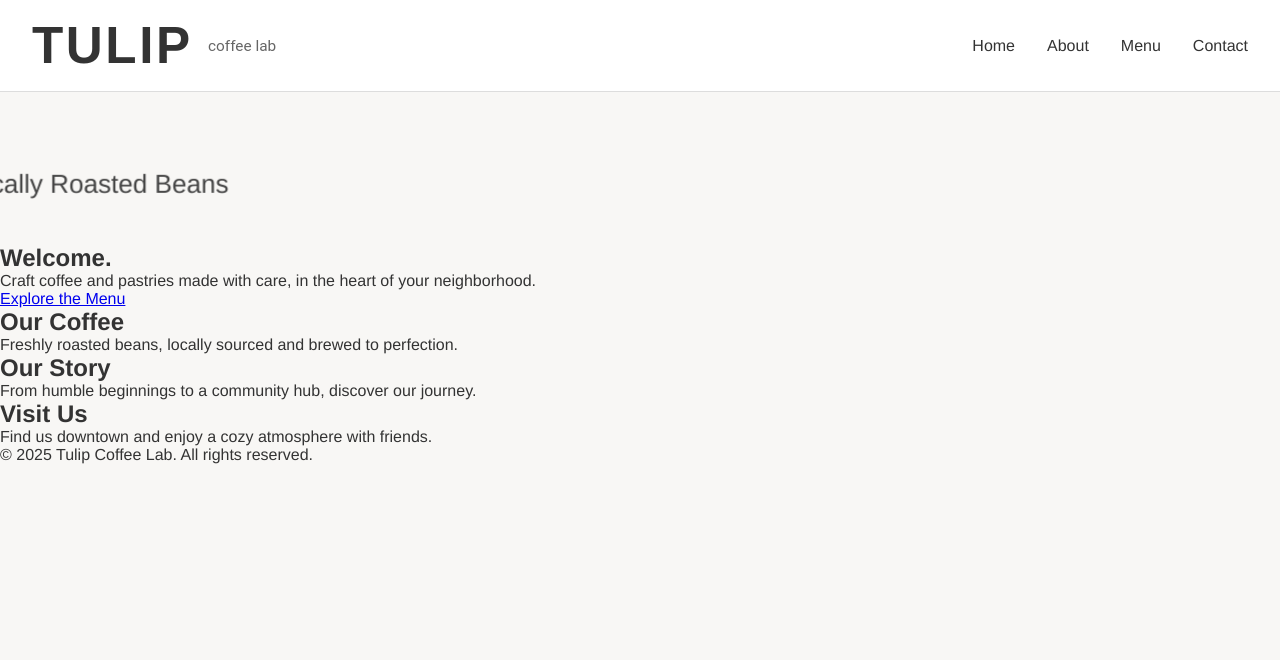
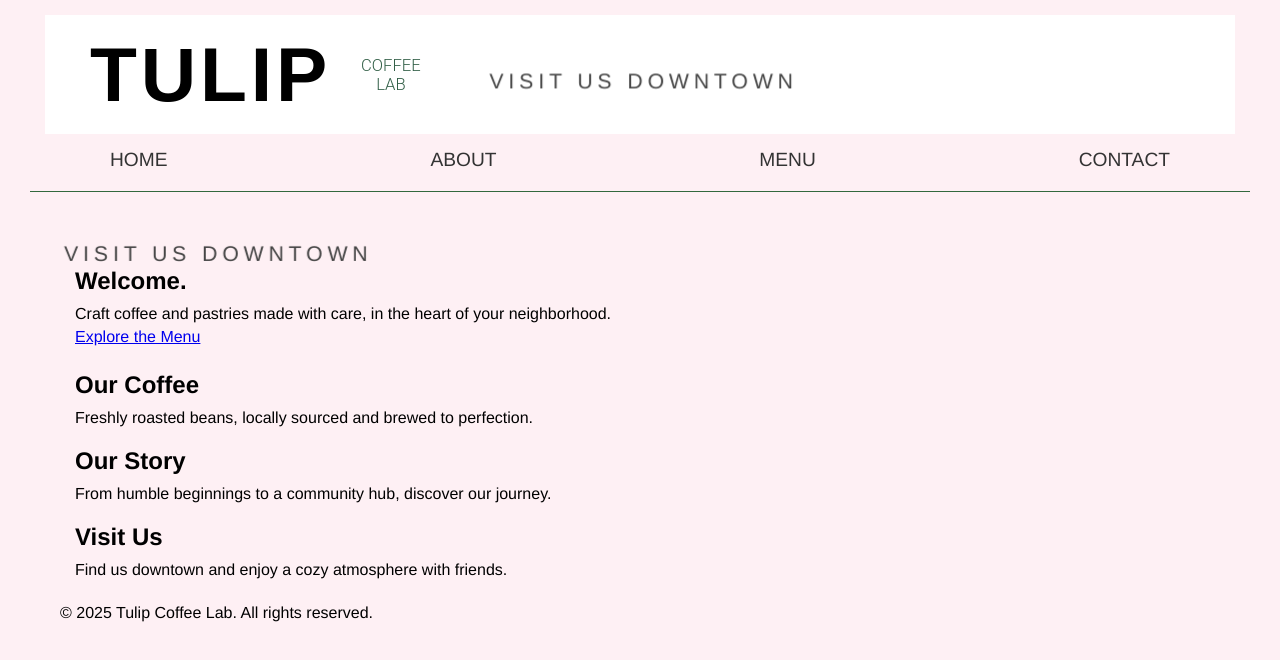
Before and after one commit to carolinecerussi/tulip-coffee-lab, a plain HTML site: page index.html in a window 1280 px wide. Drawn offline with Linux system fonts and the light colour scheme.

Commit message:
edit styling and placement of rotating banner element and create horizontal menu

```diff
--- a/css/styles.css
+++ b/css/styles.css
@@ -1,31 +1,40 @@
 /* Reset */
 * {
   margin: 0;
-  padding: 0;
+  padding-left: 15px;
+  padding-right: 15px;
+  padding-top:5px;
+  padding-bottom:5px;
   box-sizing: border-box;
 }
 
 body {
   font-family: 'Helvetica Neue', sans-serif;
-  background: #f8f7f5;
-  color: #333;
+  background: #fef0f4;
+  color: #000000;
+  width:100%;
 }
 
 /* Header */
 .site-header {
   width: 100%;
-  background: #fff;
-  border-bottom: 1px solid #ddd;
+  border-bottom: 1px solid #33693d;
   position: sticky;
   top: 0;
   z-index: 10;
 }
 
 .nav {
-  display: flex;
+  display: block;
   justify-content: space-between;
   align-items: center;
-  padding: 1rem 2rem;
+}
+
+.bannerRotate {
+  display:flex;
+    justify-content: center;
+    background-color: white;
+    text-align: center;
 }
 
 /* Logo Layout */
@@ -33,21 +42,22 @@ body {
   display: flex;
   align-items: baseline; /* keeps text aligned neatly */
   width: 40vw;
+  background-color: white;
 }
 
 .logo-main {
   font-family: 'Montserrat', sans-serif;
-  font-size: 4vw;
+  font-size: 6vw;
   font-weight: 800;
   letter-spacing: 0.05em;
-  margin-right: 0.3em; /* keeps "coffee lab" close */
 }
 
 .logo-sub {
   font-family: 'Roboto', sans-serif;
-  font-size: 1.2vw;
-  font-weight: 400;
-  color: #666;
+  font-size: 1.3vw;
+  font-weight: 300;
+text-transform: uppercase;
+  color: #336048;
   align-self: center; /* vertical align next to TULIP */
 }
 
@@ -55,29 +65,43 @@ body {
 .nav-links {
   list-style: none;
   display: flex;
-  gap: 2rem;
+  gap: 1rem;
+  justify-content: space-between;
+  width:100%;
 }
 
 .nav-links a {
   text-decoration: none;
-  font-weight: 500;
+  font-weight: 300;
   color: #333;
   transition: color 0.2s ease;
+  font-size: 1.2rem;
+  text-transform: uppercase;
+  position: inherit;
+justify-content: space-between;
+margin:5px;
 }
 
 .nav-links a:hover {
-  color: #a24c2c;
+  color: #406952;
+    font-weight: 500;
+      font-size: 1.3rem;
+  transition: font-size 0.3s ease;
+
 }
 
 /* Rotating Cube Banner */
 .banner {
-  width: 100%;
-  height: 120px;
-  display: flex;
-  justify-content: center;
+  display: block;
   align-items: center;
   perspective: 1000px;
-  margin-top: 2rem;
+  width:100%;
+  text-align: center;
+  justify-content: center;
+  margin-top:40px;
+  letter-spacing: .3rem;
+  text-transform: uppercase;
+
 }
 
 .cube {
@@ -94,19 +118,16 @@ body {
   height: 100%;
   background: transparent;
   display: flex;
-  align-items: center;
-  justify-content: flex-start;
-  font-size: 1.5rem;
+  font-size: 1.3rem;
   font-weight: 300;
   color: #444;
-  padding-left: 1rem;
   backface-visibility: hidden;
 }
 
-.face:nth-child(1) { transform: rotateX(0deg) translateZ(10vh); }
-.face:nth-child(2) { transform: rotateX(90deg) translateZ(10vh); }
-.face:nth-child(3) { transform: rotateX(180deg) translateZ(10vh); }
-.face:nth-child(4) { transform: rotateX(-90deg) translateZ(10vh); }
+.face:nth-child(1) { transform: rotateX(0deg) translateZ(3vh); }
+.face:nth-child(2) { transform: rotateX(-90deg) translateZ(3vh); }
+.face:nth-child(3) { transform: rotateX(-180deg) translateZ(3vh); }
+.face:nth-child(4) { transform: rotateX(90deg) translateZ(3vh); }
 
 @keyframes rotateCube {
   0%, 20% { transform: rotateX(0deg); }
--- a/index.html
+++ b/index.html
@@ -9,11 +9,25 @@
 <body>
   <!-- Header / Navigation -->
     <header class="site-header">
-    <nav class="nav container">
-      <div class="logo">
+
+        <div class="bannerRotate">
+
+        <div class="logo">
         <span class="logo-main">TULIP</span>
         <span class="logo-sub">coffee lab</span>
       </div>
+                      <section class="banner">
+    <div class="cube">
+      <div class="face">Freshly Brewed Daily</div>
+      <div class="face">Locally Roasted Beans</div>
+      <div class="face">Seasonal Pastries</div>
+      <div class="face">Visit Us Downtown</div>
+    </div>
+  </section>
+        </div>
+    <nav class="nav container">
+
+
       <ul class="nav-links">
         <li><a href="index.html">Home</a></li>
         <li><a href="about.html">About</a></li>
```
